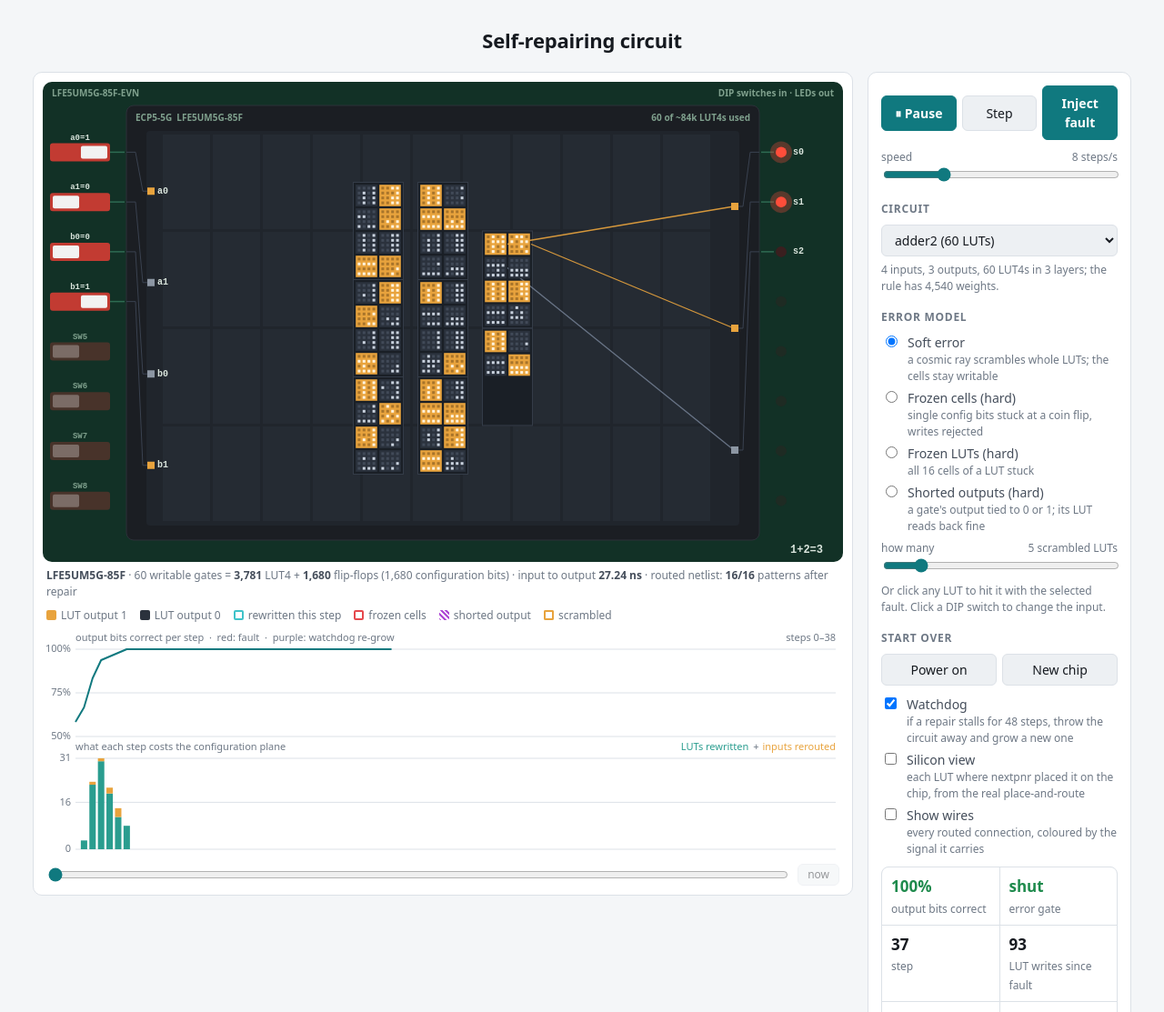
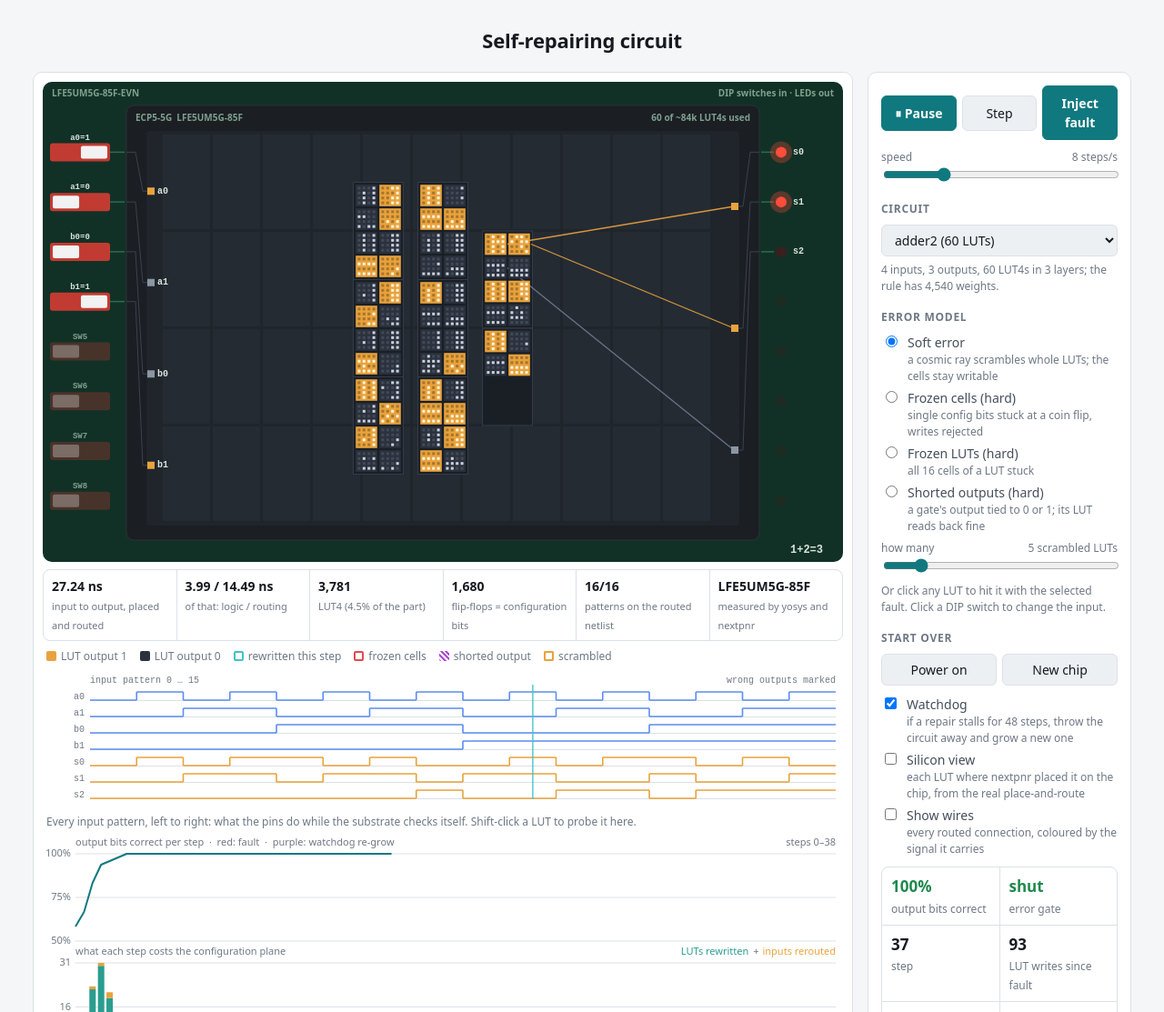
Before and after one commit to eleninisioti/fpga-pages, a plain HTML site: page demo/index.html in a window 1280 px wide. Shown: the top 1113 px of the page at 91% size. Drawn offline with Linux system fonts and the light colour scheme.

Commit message:
Publish pages from a2424ea

```diff
--- a/demo/index.html
+++ b/demo/index.html
@@ -66,8 +66,13 @@ font-style:normal;background:var(--sunken);color:var(--muted)}
 .tl input{flex:1}
 .tl button{padding:2px 10px;font-size:12px;border-radius:6px}
 .tl.live button{opacity:.45}
-.hwline{margin:6px 4px 0;color:var(--muted);font-size:12px;font-variant-numeric:tabular-nums}
-.hwline b{color:var(--ink-2);font-weight:600}
+.hw{display:grid;grid-template-columns:repeat(auto-fit,minmax(112px,1fr));gap:1px;background:var(--line);
+border:1px solid var(--line);border-radius:8px;overflow:hidden;margin:8px 0 2px}
+.hw div{background:var(--surface);padding:7px 9px}
+.hw b{display:block;font-size:14px;font-variant-numeric:tabular-nums}
+.hw span{color:var(--muted);font-size:11px}
+.hw.none{display:none}
+.wavehint{margin:2px 4px 8px}
 </style>
 </head>
 <body>
@@ -77,7 +82,7 @@ font-style:normal;background:var(--sunken);color:var(--muted)}
 <div class="app">
   <div class="stage">
     <canvas id="board" aria-label="The board: DIP switches, the FPGA with the circuit's LUTs, LEDs"></canvas>
-    <p class="hwline" id="hwline"></p>
+    <div class="hw" id="hw"></div>
     <div class="legend">
       <span><i style="background:#E8A33D"></i>LUT output 1</span>
       <span><i style="background:#2B323D"></i>LUT output 0</span>
@@ -86,6 +91,9 @@ font-style:normal;background:var(--sunken);color:var(--muted)}
       <span><i style="background:repeating-linear-gradient(45deg,#B04BD6 0 2px,transparent 2px 4px)"></i>shorted output</span>
       <span><i style="border:2px dashed #E8A33D"></i>scrambled</span>
     </div>
+    <canvas id="waves" aria-label="Signals at the pins across the input sweep"></canvas>
+    <p class="hint wavehint">Every input pattern, left to right: what the pins do while the
+      substrate checks itself. Shift-click a LUT to probe it here.</p>
     <canvas id="chart" aria-label="Accuracy over time"></canvas>
     <canvas id="cost" aria-label="LUT writes and rewires per step"></canvas>
     <div class="tl"><input id="timeline" type="range" min="0" max="0" value="0">
@@ -571,6 +579,7 @@ function syncTimeline() {
 let R, rand = mulberry32(12345);
 let st, dmg, scrambled, stepN, sinceEvent, writesSince, regrows, hist, lastWritten, ev, lastGate;
 let rewiresSince = 0, episode = null, repairs = [];
+let probes = [];                 // gates the viewer is watching, beyond the pins
 let playing = true, pattern = 0, layout = null, hover = -1, phase = "";
 
 function isAdder() { return R.task.startsWith("adder"); }
@@ -578,17 +587,25 @@ function outName(o) { return (isAdder() ? "s" : "p") + o; }
 function inName(i) { const h = R.nIn / 2; return i < h ? "a" + i : "b" + (i - h); }
 
 function hwSummary() {
-  const hw = DATA[R.task].hw, el = $("hwline");
+  const hw = DATA[R.task].hw, el = $("hw");
   $("siliconrow").style.display = hw ? "" : "none";
-  if (!hw) { el.textContent = ""; if ($("silicon").checked) $("silicon").checked = false; return; }
-  const u = hw.utilisation || {};
-  const lut = (u.TRELLIS_COMB || {}).used, ff = (u.TRELLIS_FF || {}).used;
-  const path = hw.timing.comboNs || hw.timing.criticalPathNs;
+  el.classList.toggle("none", !hw);
+  if (!hw) { el.innerHTML = ""; if ($("silicon").checked) $("silicon").checked = false; return; }
+  const u = hw.utilisation || {}, t = hw.timing || {};
+  const lut = (u.TRELLIS_COMB || {}).used || 0, ff = (u.TRELLIS_FF || {}).used || 0;
+  const avail = (u.TRELLIS_COMB || {}).available || 83640;
+  const path = t.comboNs || t.criticalPathNs;
   const sim = (hw.sims || []).find(x => x.label === "repaired") || {};
-  el.innerHTML = `<b>${hw.device}</b> · ${R.G} writable gates = `
-    + `<b>${(lut || 0).toLocaleString()}</b> LUT4 + <b>${(ff || 0).toLocaleString()}</b> flip-flops `
-    + `(${hw.cfgBits.toLocaleString()} configuration bits) · input to output <b>${path} ns</b>`
-    + (sim.patterns ? ` · routed netlist: <b>${sim.patterns - sim.errors}/${sim.patterns}</b> patterns after repair` : "");
+  const settle = sim.worstSettlePs ? (sim.worstSettlePs / 1000).toFixed(2) + " ns" : null;
+  const cell = (v, k) => `<div><b>${v}</b><span>${k}</span></div>`;
+  el.innerHTML =
+      cell(`${path} ns`, `input to output, placed and routed`)
+    + cell(`${t.logicNs ?? "–"} / ${t.routingNs ?? "–"} ns`, "of that: logic / routing")
+    + cell(lut.toLocaleString(), `LUT4 (${(100 * lut / avail).toFixed(1)}% of the part)`)
+    + cell(ff.toLocaleString(), `flip-flops = configuration bits`)
+    + cell(`${sim.patterns ? sim.patterns - sim.errors : "–"}/${sim.patterns || "–"}`,
+           `patterns on the routed netlist${settle ? ", settle " + settle : ""}`)
+    + cell(hw.device, "measured by yosys and nextpnr");
 }
 
 function loadTask(name) {
@@ -609,7 +626,7 @@ function boot(newChip) {
   scrambled = new Uint8Array(R.G);
   R.clamp(st.logits, dmg);
   stepN = 0; sinceEvent = 0; writesSince = 0; rewiresSince = 0; regrows = 0; hist = []; lastGate = 1;
-  episode = null; repairs = [];
+  episode = null; repairs = []; probes = [];
   lastWritten = new Uint8Array(R.G);
   ev = R.evaluate(st, dmg);
   phase = (newChip ? "New chip: no faults. " : "Powered on. ")
@@ -1023,6 +1040,69 @@ function drawChart() {
   g.stroke();
 }
 
+// A logic analyser on the pins: every input pattern the self-check drives, and
+// what each pin does. This is the same sweep the error channels are computed
+// from, so a wrong LED here is exactly what opens the error gate -- and it is
+// what you would see on the board with a probe on those pins.
+function drawWaves() {
+  const ch = $("waves"), g = ch.getContext("2d"), dpr = window.devicePixelRatio || 1;
+  const rows = R.nIn + R.nOut + probes.length;
+  const H = 18 * rows + 26;
+  ch.width = ch.parentElement.clientWidth * dpr - 20 * dpr;
+  ch.height = H * dpr; ch.style.height = H + "px";
+  g.setTransform(dpr, 0, 0, dpr, 0, 0);
+  const W = ch.width / dpr;
+  const css = getComputedStyle(document.documentElement);
+  const ink = css.getPropertyValue("--muted").trim(), line = css.getPropertyValue("--line").trim();
+  g.clearRect(0, 0, W, H);
+
+  const L = 52, T = 16, Wp = W - L - 8, dx = Wp / R.B, hi = 4, lo = 13;
+  g.font = "10px ui-monospace,monospace"; g.textBaseline = "middle";
+  g.fillStyle = ink; g.textAlign = "left";
+  g.fillText(`input pattern 0 … ${R.B - 1}`, L, 7);
+  g.textAlign = "right";
+  g.fillText("wrong outputs marked", W - 8, 7);
+
+  const series = [];
+  for (let i = 0; i < R.nIn; i++)
+    series.push({ name: inName(i), get: p => (p >> i) & 1, col: "#5B8DEF" });
+  for (let o = 0; o < R.nOut; o++)
+    series.push({ name: outName(o), col: "#E8A33D",
+                  get: p => ev.vals[p * R.N + R.outNode[o]],
+                  want: p => R.yBit(p, o) });
+  for (const gidx of probes)
+    series.push({ name: "L" + gidx, col: "#3FC3C9",
+                  get: p => ev.vals[p * R.N + R.nIn + gidx] });
+
+  series.forEach((s_, r) => {
+    const y0 = T + r * 18;
+    g.fillStyle = ink; g.textAlign = "right";
+    g.fillText(s_.name, L - 6, y0 + 9);
+    g.strokeStyle = line; g.lineWidth = 1;
+    g.beginPath(); g.moveTo(L, y0 + lo + 0.5); g.lineTo(L + Wp, y0 + lo + 0.5); g.stroke();
+    g.strokeStyle = s_.col; g.lineWidth = 1.6; g.beginPath();
+    let prev = null;
+    for (let p = 0; p < R.B; p++) {
+      const v = s_.get(p), x = L + p * dx, y = y0 + (v ? hi : lo);
+      if (prev !== null && prev !== v) { g.moveTo(x, y0 + (prev ? hi : lo)); g.lineTo(x, y); }
+      g.moveTo(x, y); g.lineTo(x + dx, y);
+      prev = v;
+    }
+    g.stroke();
+    if (s_.want) {                        // mark the patterns this output gets wrong
+      for (let p = 0; p < R.B; p++) {
+        if (s_.get(p) === s_.want(p)) continue;
+        g.fillStyle = "rgba(229,72,77,.22)";
+        g.fillRect(L + p * dx, y0 + 1, dx, 16);
+      }
+    }
+  });
+  // where the board's switches currently sit
+  g.strokeStyle = "rgba(63,195,201,.9)"; g.lineWidth = 1.5;
+  g.beginPath(); g.moveTo(L + pattern * dx + dx / 2, T - 4);
+  g.lineTo(L + pattern * dx + dx / 2, T + 18 * series.length - 4); g.stroke();
+}
+
 function drawCost() {
   const ch = $("cost"), g = ch.getContext("2d"), dpr = window.devicePixelRatio || 1;
   const W = ch.width / dpr, H = 132;
@@ -1085,7 +1165,7 @@ function refresh() {
   $("s-dmg").style.fontSize = parts.length > 1 ? "13px" : "";
   $("s-regrow").textContent = regrows;
   $("phase").textContent = phase;
-  syncTimeline(); draw(); drawChart(); drawCost(); drawRepairs();
+  syncTimeline(); draw(); drawWaves(); drawChart(); drawCost(); drawRepairs();
 }
 
 // ------------------------------------------------------------------ input
@@ -1106,6 +1186,13 @@ cv.addEventListener("mouseleave", () => { hover = -1; $("tip").style.display = "
 cv.addEventListener("click", e => {
   const h = hitTest(e);
   if (h.sw !== undefined) { pattern ^= 1 << h.sw; refresh(); return; }
+  if (h.lut !== undefined && e.shiftKey) {     // probe it, do not break it
+    const i = probes.indexOf(h.lut);
+    if (i >= 0) probes.splice(i, 1);
+    else if (probes.length < 8) probes.push(h.lut);
+    refresh();
+    return;
+  }
   if (h.lut !== undefined) {
     const kind = faultKind();
     if (!hitGate(h.lut, kind)) {
```
